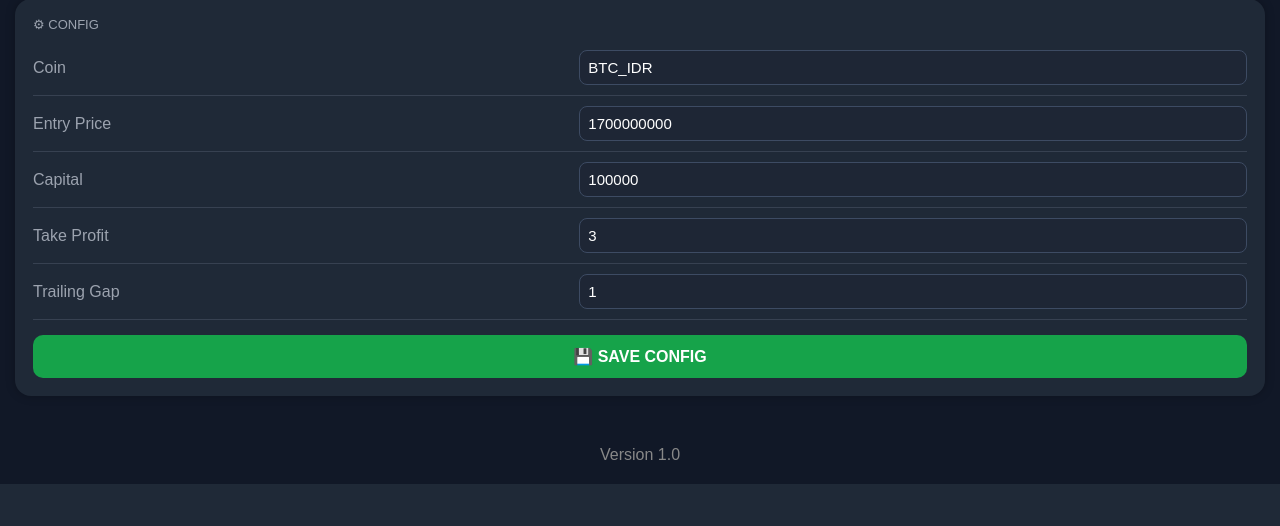
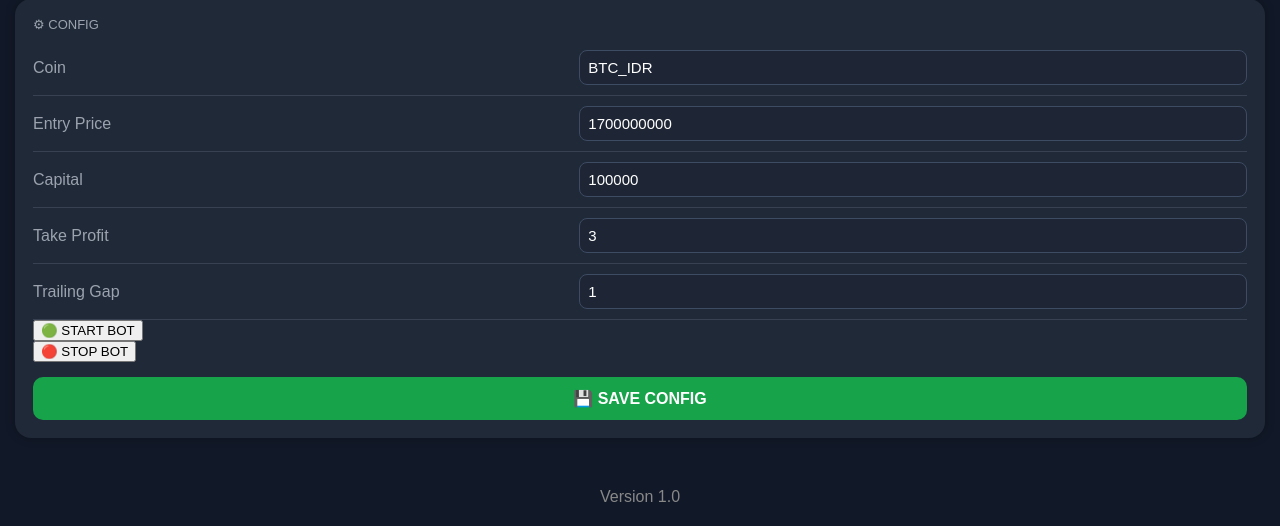
Before and after one commit to adhigame989/Indodax-Execution-Bot, a Flask app: page / in a window 1280 px wide. Shown: the part 1193-1719 px from the top of the page. Before the commit the page ends 1677 px from the top, so only its background shows below. Run offline with Flask 3, Linux system fonts and the light colour scheme; data that the repository does not hold is empty.

Commit message:
Update config_card.html

```diff
--- a/templates/partials/config_card.html
+++ b/templates/partials/config_card.html
@@ -60,7 +60,27 @@
 
         </table>
 
-    <div style="margin-top:15px">
+        <div class="button-group">
+
+        <form method="POST" action="/bot/start">
+
+        <button class="btn-green" type="submit">
+        🟢 START BOT
+        </button>
+
+        </form>
+
+        <form method="POST" action="/bot/stop">
+
+        <button class="btn-red" type="submit">
+        🔴 STOP BOT
+        </button>
+
+        </form>
+
+        </div>
+
+        <div style="margin-top:15px">
 
         <button class="btn-save" type="submit">
 
```
